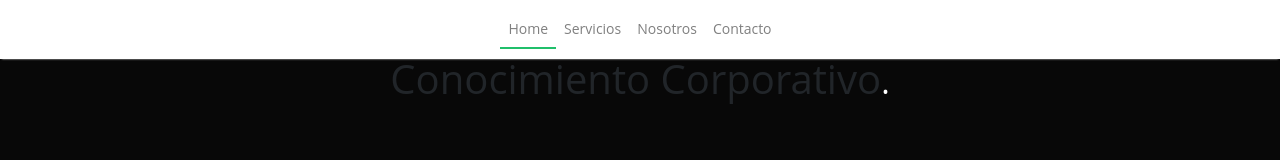
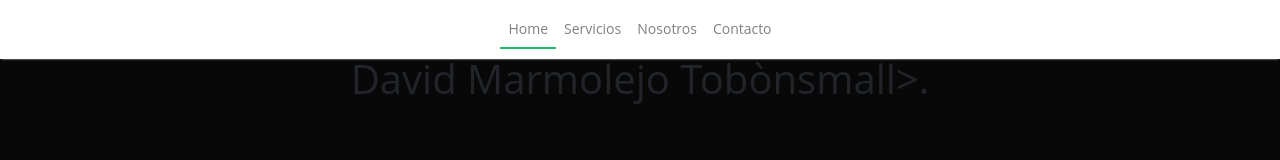
Before and after one commit to Davmarto/conocimiento, a plain HTML site: page index.html in a window 1280 px wide. Shown: the top 160 px of the page. Drawn offline with nearby package versions, Linux system fonts and the light colour scheme; a script that the page names is missing; files whose address does not match are found by name.

Commit message:
Update index.html

```diff
--- a/index.html
+++ b/index.html
@@ -40,7 +40,7 @@
             </div>
         </nav>
         <div class="boxLogo">
-            <h1>Conocimiento Corporativo<small>.</small></h1>
+            <h1>David Marmolejo Tobònsmall>.</small></h1>
         </div>
         <div class="boxHeader">
             <div class="textosHeader">
```
